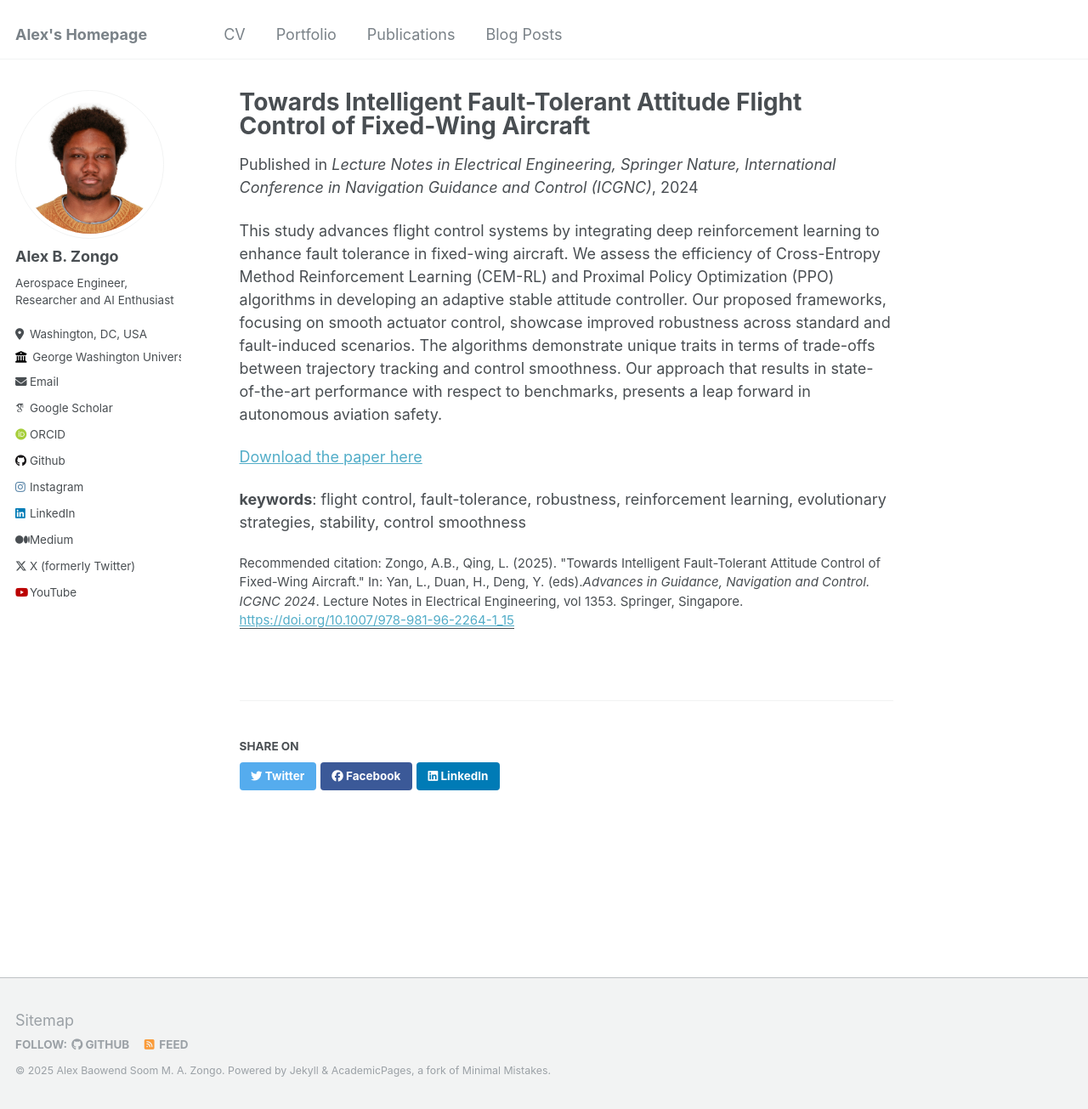
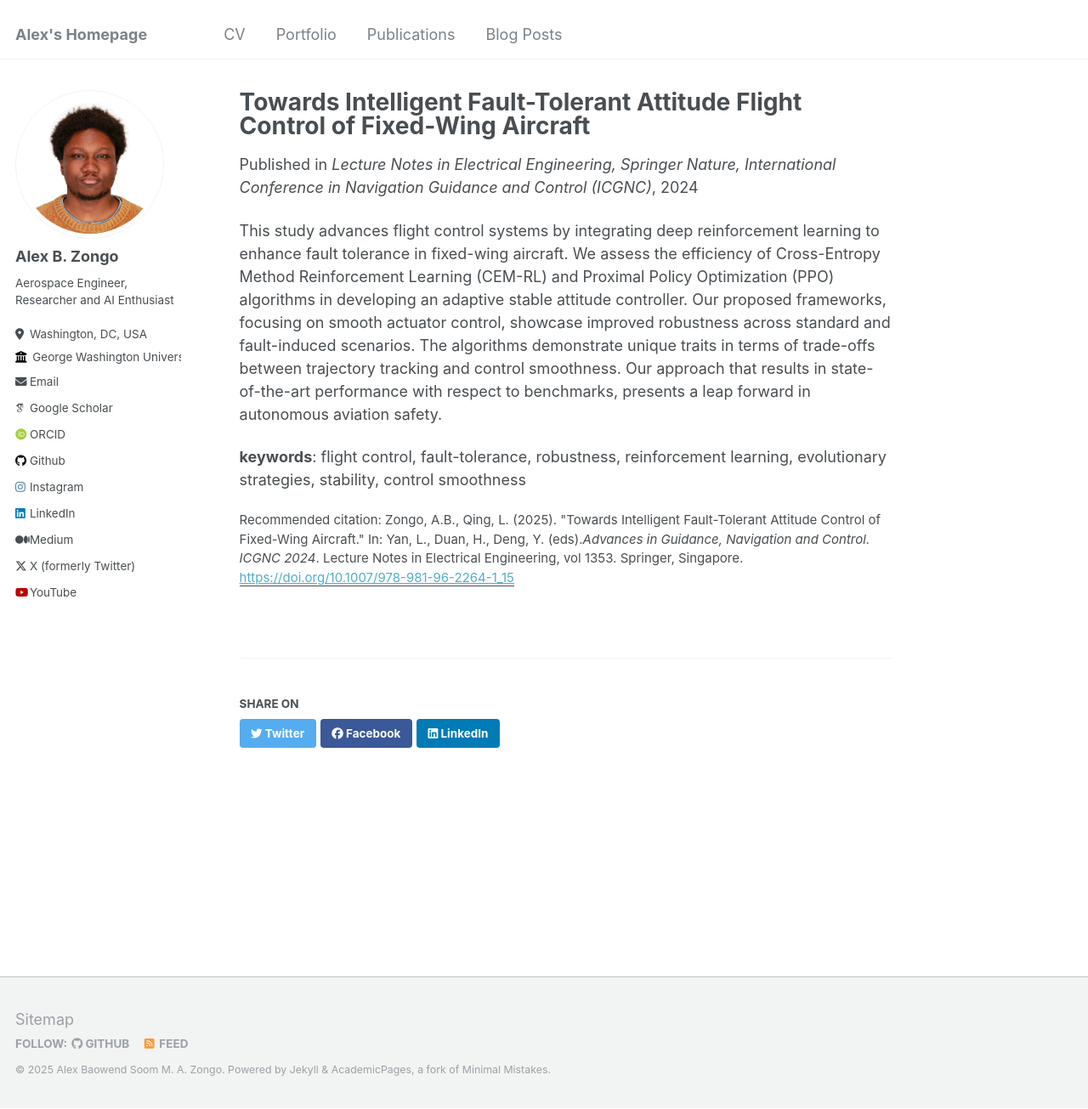
Before and after one commit to Alex-Zongo/alex-zongo.github.io, a Jekyll site: the page built from _publications/2024-08-09-Towards-Intelligent-Fault-Tolerant-Attitude Flight-Control-of-Fixed-Wing-Aircraft-number-1.md, in a window 1280 px wide and 1305 px high. Shown: the whole window at 85% size. Built offline with Jekyll 4.4.1, drawn with Linux system fonts in a browser that asks for light colours; some web fonts are replaced.

Commit message:
removed copyrighted content

```diff
--- a/_publications/2024-08-09-Towards-Intelligent-Fault-Tolerant-Attitude Flight-Control-of-Fixed-Wing-Aircraft-number-1.md
+++ b/_publications/2024-08-09-Towards-Intelligent-Fault-Tolerant-Attitude Flight-Control-of-Fixed-Wing-Aircraft-number-1.md
@@ -22,7 +22,7 @@ and control smoothness. Our approach that results in state-of-the-art
 performance with respect to benchmarks, presents a leap forward in autonomous
 aviation safety.
 
-[Download the paper here](https://alex-zongo.github.io/files/Towards_Intelligent_Fault_Tolerant_Attitude_Flight_Control_of_Fixed_Wing_Aircraft.pdf)
+<!-- [Download the paper here](https://alex-zongo.github.io/files/Towards_Intelligent_Fault_Tolerant_Attitude_Flight_Control_of_Fixed_Wing_Aircraft.pdf) -->
 
 **keywords**: flight control, fault-tolerance, robustness, reinforcement learning,
 evolutionary strategies, stability, control smoothness
```
Also changed, not shown: 1 other file.
